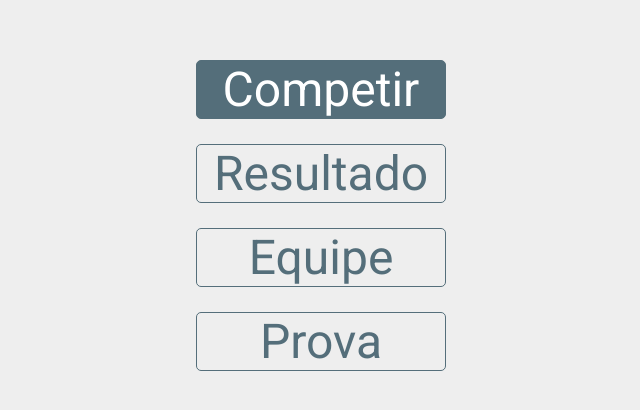
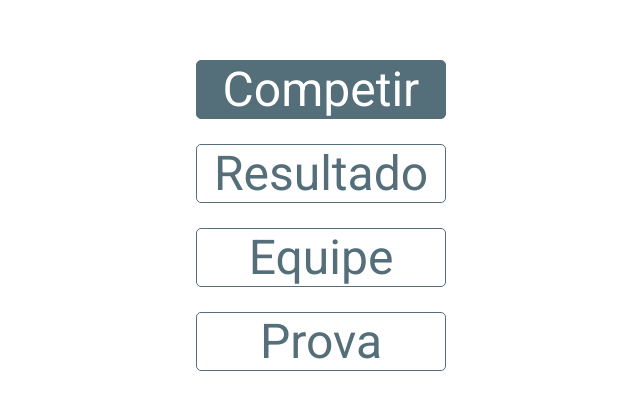
Before and after one commit to asaphfernandes/game_acamps, a React (Create React App) app in the folder web/: page / in a window 1280 px wide. Shown: the part 172-582 px from the top of the page, without its empty margins (320-960 px from the left). Built offline with nearby package versions, Linux system fonts and the light colour scheme.

Commit message:
Ajuste de cor de fundo

```diff
--- a/web/src/app/container.tsx
+++ b/web/src/app/container.tsx
@@ -3,7 +3,7 @@ import styled from '@emotion/styled';
 const Container = styled('div')({
   display: 'flex',
   flexDirection: 'column',
-  backgroundColor: '#eee',
+  backgroundColor: '#fff',
   height: '100%',
   alignItems: "center",
   justifyContent: "center",
--- a/web/src/app/index.tsx
+++ b/web/src/app/index.tsx
@@ -18,7 +18,7 @@ const HomeView: React.FC = () => {
         </Link>
       </li>
       {opcoes.map(opcao => {
-        return (<li key={opcao} style={{ width: 248, textAlign: "center", fontSize: 48, marginBottom: 25, border: "1px solid #546E7A", borderRadius: 5 }}>
+        return (<li key={opcao} style={{ width: 248, textAlign: "center", fontSize: 48, marginBottom: 25, background: "white", border: "1px solid #546E7A", borderRadius: 5 }}>
           <Link to={`/${opcao}`} style={{ textDecoration: "none", color: "#546E7A", width: "100%" }}>
             {opcao}
           </Link>
```
